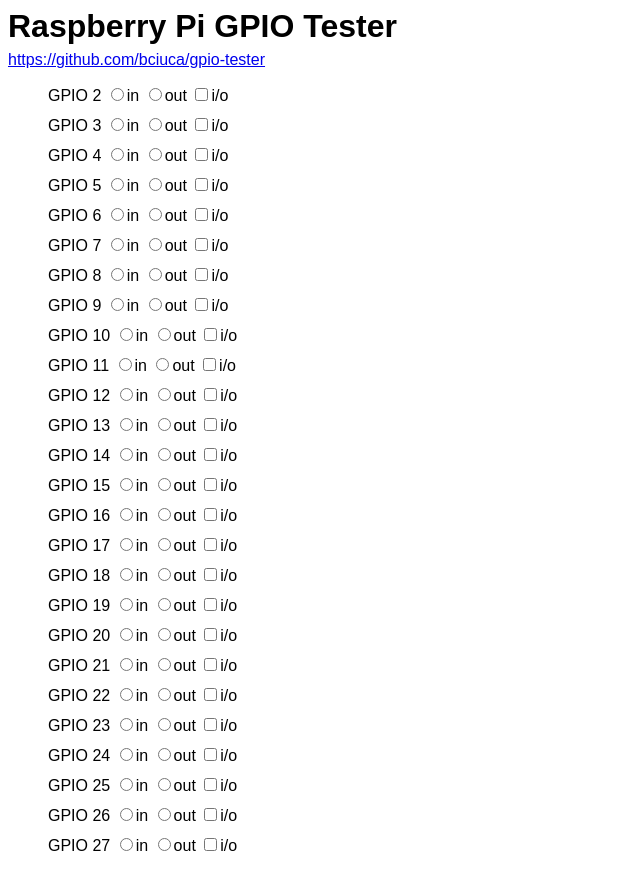
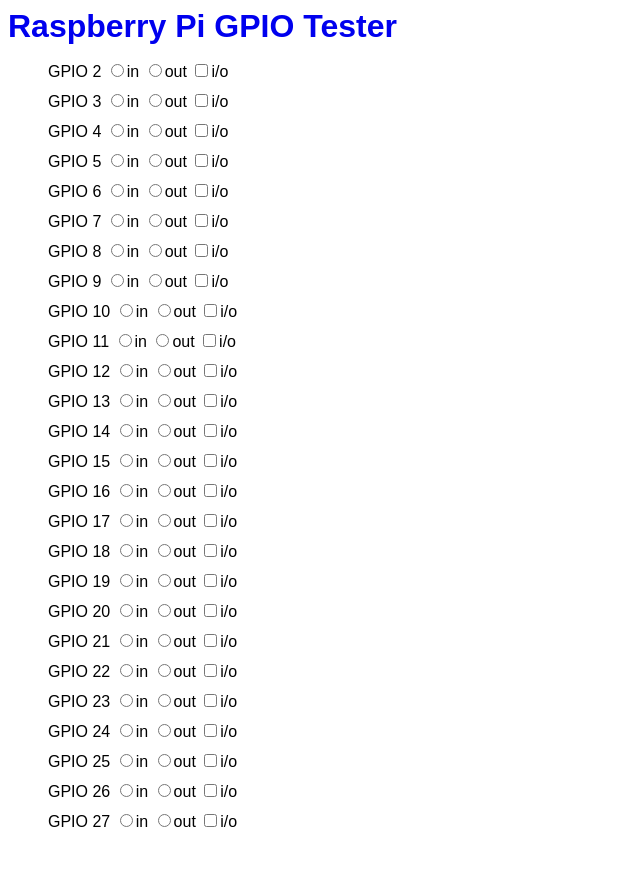
Before and after one commit to bciuca/gpio-tester, a website: page public/index.html in a window 1280 px wide. Shown: the whole page, without its empty margins (0-640 px from the left). After the commit the page ends 847 px from the top, so only its background shows below. Drawn offline with Linux system fonts and the light colour scheme; no server answers.

Commit message:
Cleanup ui, fix readme

```diff
--- a/public/index.html
+++ b/public/index.html
@@ -25,6 +25,14 @@
                 margin-bottom: 6px;
             }
 
+            a {
+                text-decoration: none;
+            }
+
+            a:visited {
+                color: #000;
+            }
+
             .gpio-on {
                 background-color: greenyellow;
             }
@@ -33,8 +41,7 @@
 
     <body>
         <header>
-            <h1>Raspberry Pi GPIO Tester</h1>
-            <a href="https://github.com/bciuca/gpio-tester">https://github.com/bciuca/gpio-tester</a>
+            <a href="https://github.com/bciuca/gpio-tester"><h1>Raspberry Pi GPIO Tester</h1></a>
         </header>
 
         <ul id="gpios">
```
Also changed, not shown: README.md.
